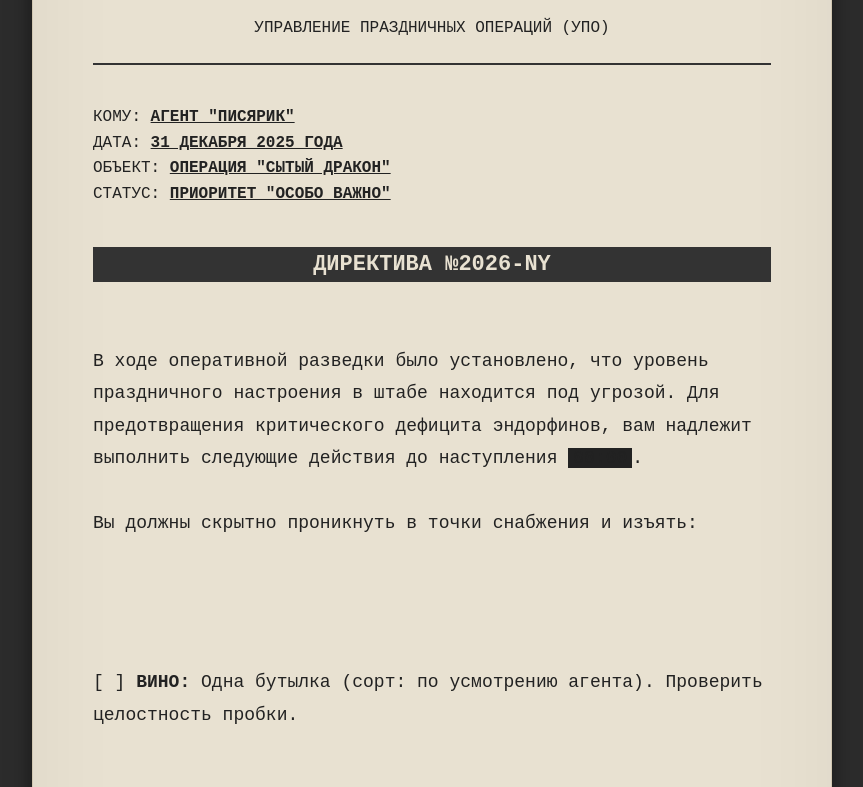
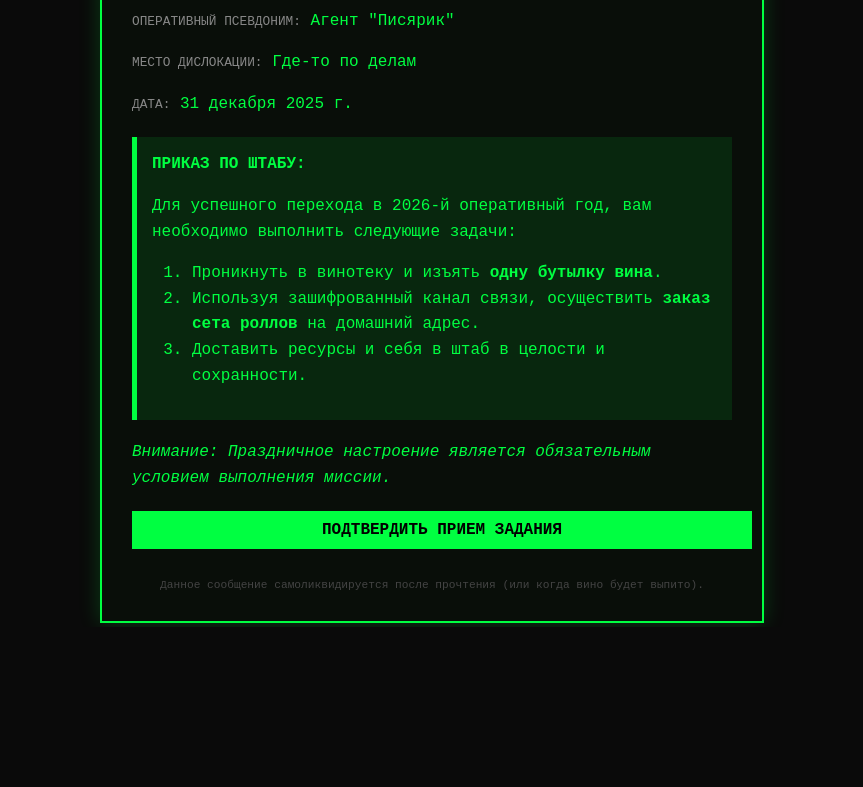
Before and after one commit to premium-777/2026, a plain HTML site: page index.html in a window 1280 px wide. Shown: the part 173-960 px from the top of the page, without its empty margins (208-1071 px from the left). After the commit the page ends 800 px from the top, so only its background shows below. Drawn offline with Linux system fonts and the light colour scheme; a web font is replaced by a local one.

Commit message:
Update index.html

```diff
--- a/index.html
+++ b/index.html
@@ -3,172 +3,143 @@
 <head>
     <meta charset="UTF-8">
     <meta name="viewport" content="width=device-width, initial-scale=1.0">
-    <title>TOP SECRET - MISSION 2026</title>
+    <title>TOP SECRET | MISSION 2025</title>
     <style>
         @import url('fonts.googleapis.com');
 
         body {
-            background-color: #2c2c2c;
+            background-color: #0a0a0a;
+            color: #00ff41; /* Цвет классического матричного терминала */
+            font-family: 'Courier Prime', monospace;
             display: flex;
             justify-content: center;
-            padding: 40px 20px;
+            align-items: center;
+            min-height: 100vh;
             margin: 0;
-            font-family: 'Courier Prime', monospace;
+            overflow: hidden;
         }
 
-        .document {
-            background-color: #e8e1d1;
-            width: 100%;
-            max-width: 800px;
-            min-height: 1000px;
-            padding: 60px;
-            box-shadow: 0 0 20px rgba(0,0,0,0.5), inset 0 0 100px rgba(0,0,0,0.05);
+        .folder {
+            width: 90%;
+            max-width: 600px;
+            border: 2px solid #00ff41;
+            padding: 30px;
+            background: rgba(0, 50, 0, 0.1);
+            box-shadow: 0 0 20px rgba(0, 255, 65, 0.2);
             position: relative;
-            color: #222;
-            border: 1px solid #d1c7b1;
-            box-sizing: border-box;
-        }
-
-        /* Эффект старой бумаги */
-        .document::before {
-            content: "";
-            position: absolute;
-            top: 0; left: 0; right: 0; bottom: 0;
-            background-image: url('www.transparenttextures.com');
-            pointer-events: none;
-            opacity: 0.5;
         }
 
         .header {
             text-align: center;
-            border-bottom: 2px solid #333;
-            margin-bottom: 40px;
+            border-bottom: 2px solid #00ff41;
+            margin-bottom: 20px;
             padding-bottom: 10px;
         }
 
-        .top-secret-stamp {
-            border: 4px solid #8b0000;
-            color: #8b0000;
-            display: inline-block;
-            padding: 10px 20px;
+        .stamp {
+            position: absolute;
+            top: 20px;
+            right: -20px;
+            border: 4px solid #ff4444;
+            color: #ff4444;
+            padding: 5px 10px;
             font-weight: bold;
-            font-size: 24px;
-            transform: rotate(-5deg);
-            margin-bottom: 20px;
+            transform: rotate(15deg);
+            text-transform: uppercase;
+            opacity: 0.8;
+            font-size: 1.2rem;
+        }
+
+        .label {
+            color: #888;
+            font-size: 0.8rem;
             text-transform: uppercase;
         }
 
-        .meta-info {
-            margin-bottom: 40px;
+        .content {
             line-height: 1.6;
         }
 
-        .meta-info span {
-            font-weight: bold;
-            text-decoration: underline;
+        .blink {
+            animation: blinker 1s linear infinite;
         }
 
-        .mission-title {
-            text-align: center;
-            font-size: 22px;
-            font-weight: bold;
-            margin-bottom: 30px;
-            text-transform: uppercase;
-            background: #333;
-            color: #e8e1d1;
-            padding: 5px;
+        @keyframes blinker {
+            50% { opacity: 0; }
         }
 
-        .content {
-            font-size: 18px;
-            line-height: 1.8;
-            white-space: pre-wrap;
-        }
-
-        .redacted {
-            background-color: #222;
-            color: #222;
-            padding: 0 5px;
-        }
-
-        .checklist {
-            margin-top: 30px;
-            list-style-type: none;
-            padding: 0;
-        }
-
-        .checklist li::before {
-            content: "[ ] ";
+        .mission-objective {
+            background: rgba(0, 255, 65, 0.1);
+            padding: 15px;
+            margin-top: 20px;
+            border-left: 5px solid #00ff41;
         }
 
         .footer {
-            margin-top: 80px;
-            font-size: 14px;
-            border-top: 1px dashed #999;
-            padding-top: 20px;
+            margin-top: 30px;
+            font-size: 0.7rem;
+            text-align: center;
+            color: #444;
         }
 
-        .stamp-approved {
-            position: absolute;
-            bottom: 60px;
-            right: 60px;
-            border: 3px solid #1a472a;
-            color: #1a472a;
+        .btn-confirm {
+            display: block;
+            width: 100%;
+            background: #00ff41;
+            color: black;
+            text-align: center;
             padding: 10px;
-            border-radius: 5px;
-            transform: rotate(15deg);
-            opacity: 0.7;
+            margin-top: 20px;
+            text-decoration: none;
             font-weight: bold;
+            text-transform: uppercase;
+            cursor: pointer;
         }
 
-        @media print {
-            body { background: white; padding: 0; }
-            .document { box-shadow: none; border: none; }
+        .btn-confirm:hover {
+            background: #008f11;
         }
     </style>
 </head>
 <body>
 
-    <div class="document">
+    <div class="folder">
+        <div class="stamp">Top Secret</div>
+
         <div class="header">
-            <div class="top-secret-stamp">СОВЕРШЕННО СЕКРЕТНО</div>
-            <p>УПРАВЛЕНИЕ ПРАЗДНИЧНЫХ ОПЕРАЦИЙ (УПО)</p>
+            <h1>МИССИЯ: "НОВОГОДНИЙ УЖИН"</h1>
+            <p>Статус: <span class="blink">АКТИВНО</span></p>
         </div>
 
-        <div class="meta-info">
-            КОМУ: <span>АГЕНТ "ПИСЯРИК"</span><br>
-            ДАТА: <span>31 ДЕКАБРЯ 2025 ГОДА</span><br>
-            ОБЪЕКТ: <span>ОПЕРАЦИЯ "СЫТЫЙ ДРАКОН"</span><br>
-            СТАТУС: <span>ПРИОРИТЕТ "ОСОБО ВАЖНО"</span>
+        <div class="content">
+            <p><span class="label">ОПЕРАТИВНЫЙ ПСЕВДОНИМ:</span> Агент "Писярик"</p>
+            <p><span class="label">МЕСТО ДИСЛОКАЦИИ:</span> Где-то по делам</p>
+            <p><span class="label">ДАТА:</span> 31 декабря 2025 г.</p>
+
+            <div class="mission-objective">
+                <strong>ПРИКАЗ ПО ШТАБУ:</strong>
+                <p>Для успешного перехода в 2026-й оперативный год, вам необходимо выполнить следующие задачи:</p>
+                <ol>
+                    <li>Проникнуть в винотеку и изъять <strong>одну бутылку вина</strong>.</li>
+                    <li>Используя зашифрованный канал связи, осуществить <strong>заказ сета роллов</strong> на домашний адрес.</li>
+                    <li>Доставить ресурсы и себя в штаб в целости и сохранности.</li>
+                </ol>
+            </div>
+
+            <p style="margin-top: 20px;"><em>Внимание: Праздничное настроение является обязательным условием выполнения миссии.</em></p>
         </div>
 
-        <div class="mission-title">ДИРЕКТИВА №2026-NY</div>
-
-        <div class="content">
-В ходе оперативной разведки было установлено, что уровень праздничного настроения в штабе находится под угрозой. Для предотвращения критического дефицита эндорфинов, вам надлежит выполнить следующие действия до наступления <span class="redacted">00:00</span>.
-
-Вы должны скрытно проникнуть в точки снабжения и изъять:
-
-<ul class="checklist">
-    <li><strong>ВИНО:</strong> Одна бутылка (сорт: по усмотрению агента). Проверить целостность пробки.</li>
-    <li><strong>РОЛЛЫ:</strong> Сет "Филадельфия" или "Дракон". Обратить внимание на свежесть рыбы и наличие достаточного количества палочек.</li>
-</ul>
-
-Контрольное время прибытия на базу: 22:00.
-В случае провала операции, утро 1 января будет объявлено <span class="redacted">днем тотального голода</span>.
-        </div>
+        <a class="btn-confirm" onclick="acceptMission()">ПОДТВЕРДИТЬ ПРИЕМ ЗАДАНИЯ</a>
 
         <div class="footer">
-            Уничтожить это сообщение (или съесть вместе с роллами) после прочтения.
-            <br>Архивный номер: 00-2025-NY-WINE-ROLLS
+            Данное сообщение самоликвидируется после прочтения (или когда вино будет выпито).
         </div>
-
-        <div class="stamp-approved">ОДОБРЕНО ЦЕНТРОМ</div>
     </div>
 
     <script>
-        // Небольшой эффект печатающейся машинки для заголовка
-        console.log("Mission Loading...");
+        function acceptMission() {
+            alert('Задание принято, агент Писярик! Жду тебя дома. Конец связи.');
+        }
     </script>
 </body>
 </html>
```
